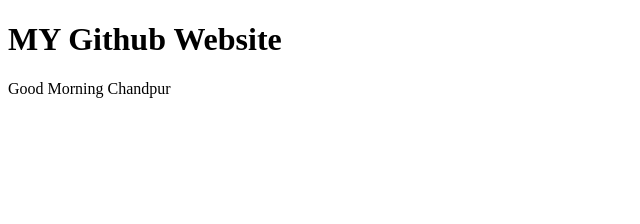
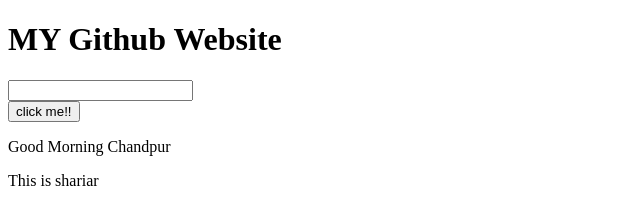
Before and after one commit to shariarmozumder/my-second-website, a plain HTML site: page index.html in a window 1280 px wide. Shown: the whole page, without its empty margins (0-640 px from the left). Drawn offline with Linux system fonts and the light colour scheme.

Commit message:
second commit

```diff
--- a/index.html
+++ b/index.html
@@ -10,8 +10,12 @@
     <h1> MY Github Website</h1>
 
     <div>
+        <input type="text">
+    <br>
+    <button>click me!!</button>
                <p>Good Morning Chandpur</p>
 
     </div>
+    <p>This is shariar</p>
 </body>
 </html>
```
